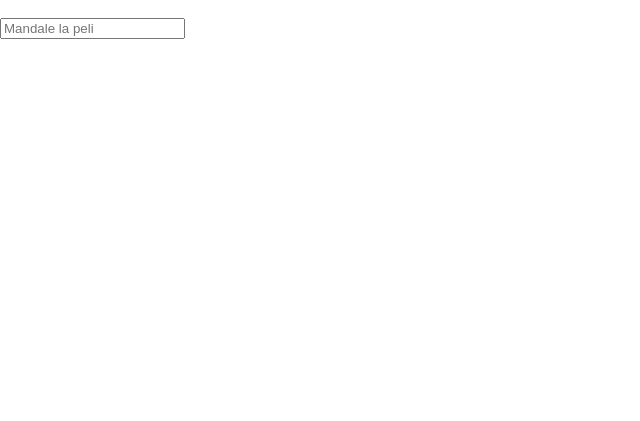
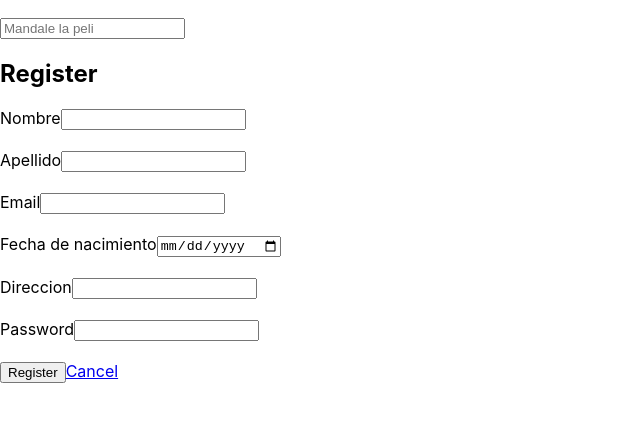
Before and after one commit to arosellofrias/ecomics, a React (Create React App) app in the folder ecomics/: page /register in a window 1280 px wide. Before the commit this address led to /comics. Shown: the part 347-768 px from the top of the page, without its empty margins (0-640 px from the left). Built offline with nearby package versions, Linux system fonts and the light colour scheme.

Commit message:
Register y userRegister y agregado en store

```diff
--- a/ecomics/src/App.js
+++ b/ecomics/src/App.js
@@ -4,6 +4,7 @@ import { useDispatch, useSelector } from "react-redux";
 import { getComicsRequest } from "./state/comics";
 import Comics from "./components/Comics"
 import SingleComic from "./components/SingleComic";
+import Register from "./components/Register";
 
 function App() {
 
@@ -40,7 +41,8 @@ const dispatch = useDispatch();
     </div>
       <Switch>
       <Route exact path="/comics" component={Comics}/>
-      <Route path ="/comics/:id" component={SingleComic}/>
+        <Route path="/comics/:id" component={SingleComic} />
+        <Route path ="/register" component={Register}/>
       <Redirect to="/comics"/>
       </Switch>
     </div>
--- /dev/null
+++ b/ecomics/src/components/Register.jsx
@@ -0,0 +1,120 @@
+import * as React from "react";
+import { useDispatch, useSelector } from "react-redux";
+import { Link } from "react-router-dom";
+import { sendRegisterRequest } from "../state/userRegister";
+
+export default () => {
+  const dispatch = useDispatch();
+  const registerUser = useSelector((state) => state.registerUser);
+
+  const [usr, setUsr] = React.useState({
+    nombre: "",
+    apellido: "",
+    email: "",
+    fechaDeNacimiento: "",
+    direccion: "",
+    password: "",
+  });
+
+  const { nombre, apellido, email,fechaDeNacimiento,direccion,token,privilegios, password } = usr;
+
+  const handleChange = (e) => {
+    e.preventDefault();
+    const { name, value } = e.target;
+    setUsr((usr) => ({ ...usr, [name]: value }));
+  };
+
+  const handleSubmit = (e) => {
+    e.preventDefault();
+    dispatch(sendRegisterRequest(usr))
+      .then((data) => data)
+      .catch((err) => console.log(err));
+  };
+
+  console.log("USERRRRR", usr);
+
+  return (
+    <div className="col-lg-8 offset-lg-2">
+      <h2>Register</h2>
+      <form name="form" onSubmit={handleSubmit}>
+        <div className="form-group">
+          <label>Nombre</label>
+          <input
+            type="text"
+            name="nombre"
+            value={nombre}
+            onChange={handleChange}
+            className="form-control"
+          ></input>
+              </div>
+              <br></br>
+        <div className="form-group">
+          <label>Apellido</label>
+          <input
+            type="text"
+            name="apellido"
+            value={apellido}
+            onChange={handleChange}
+            className="form-control"
+          ></input>
+              </div>
+              <br></br>
+        <div className="form-group">
+          <label>Email</label>
+          <input
+            type="email"
+            name="email"
+            value={email}
+            onChange={handleChange}
+            className="form-control"
+          ></input>
+              </div>
+              <br></br>
+              <div className="form-group">
+          <label>Fecha de nacimiento</label>
+          <input
+            type="date"
+            name="fechaDeNacimiento"
+            value={fechaDeNacimiento}
+            onChange={handleChange}
+            className="form-control"
+          ></input>
+              </div>
+              <br></br>
+              <div className="form-group">
+          <label>Direccion</label>
+          <input
+            type="text"
+            name="direccion"
+            value={direccion}
+            onChange={handleChange}
+            className="form-control"
+          ></input>
+              </div>
+              <br></br>
+        <div className="form-group">
+          <label>Password</label>
+          <input
+            type="password"
+            name="password"
+            value={password}
+            onChange={handleChange}
+            className="form-control"
+          ></input>
+              </div>
+              <br></br>
+        <div className="form-group">
+          <button className="btn btn-primary">Register</button>
+          {registerUser.salt ? (
+            <p>{`te registraste bien ${registerUser.nombre}`}</p>
+          ) : (
+            ""
+          )}
+          <Link to="/login" className="btn btn-link">
+            Cancel
+          </Link>
+        </div>
+      </form>
+    </div>
+  );
+};
--- a/ecomics/src/state/store.js
+++ b/ecomics/src/state/store.js
@@ -1,6 +1,7 @@
 import { configureStore } from "@reduxjs/toolkit";
 import logger from "redux-logger";
 import { comicsReducer, singleComicReducer } from "./comics"
+import registerReducer from "./userRegister";
 
 
 
@@ -8,7 +9,8 @@ const store = configureStore({
     middleware: (getDefaultMiddleware) => getDefaultMiddleware().concat(logger),
     reducer: {
       comics: comicsReducer,
-      singleComic: singleComicReducer
+      singleComic: singleComicReducer,
+      registerUser: registerReducer
     },
   });
 
--- /dev/null
+++ b/ecomics/src/state/userRegister.js
@@ -0,0 +1,13 @@
+import axios from "axios";
+import { createAsyncThunk, createReducer } from "@reduxjs/toolkit";
+
+export const sendRegisterRequest = createAsyncThunk("REGISTER", (obj) => {
+  console.log("OBJETO_REGISTER",obj)
+    return axios.post("http://localhost:3001/api/user/register", obj).then((r) => r.data);
+  });
+
+const registerReducer = createReducer([], {
+    [sendRegisterRequest.fulfilled]: (state, action) => action.payload,
+});
+
+export default registerReducer;
```
